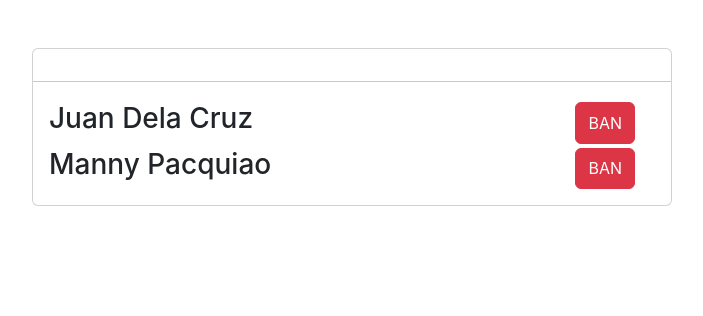
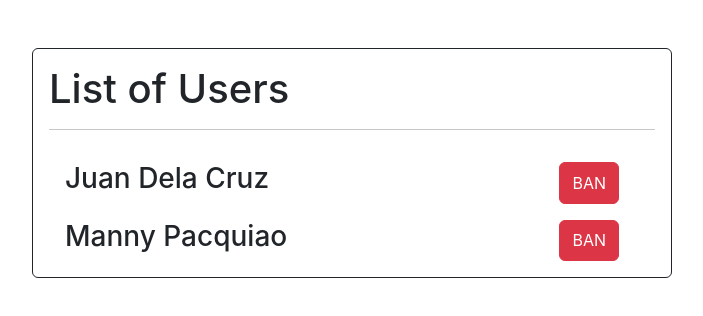
Before and after one commit to kobellanes/Kanayon-FE-RestaurantSystem, a React (Create React App) app in the folder kanayon_arms/: page /userlist in a window 1280 px wide. Shown: the top 316 px of the page, without its empty margins (288-991 px from the left). Built offline with nearby package versions, Linux system fonts and the light colour scheme.

Commit message:
Minimal Designs to User List Added

```diff
--- a/kanayon_arms/src/components/UserFunction/UserFunction.js
+++ b/kanayon_arms/src/components/UserFunction/UserFunction.js
@@ -27,7 +27,7 @@
                 users.length > 0 ?
                     users.map((users, index) => {
                         return (
-                            <div className="col-12 d-flex justify-content-around mt-1">
+                            <div className="col-12 d-flex justify-content-around mt-3">
                                 <div className="w-100 ms-1">
 
                                     {
--- a/kanayon_arms/src/components/UserPage/UserPage.js
+++ b/kanayon_arms/src/components/UserPage/UserPage.js
@@ -6,7 +6,8 @@
         <>
             <main>
                 <div className="w-50 mx-auto mt-5">
-                    <div className="card card-shadow py-3">
+                    <div className="border border-dark rounded p-3">
+                        <h1>List of Users</h1>
                         <hr />
                         <div className="container-fluid">
                             <div className="row">
```
